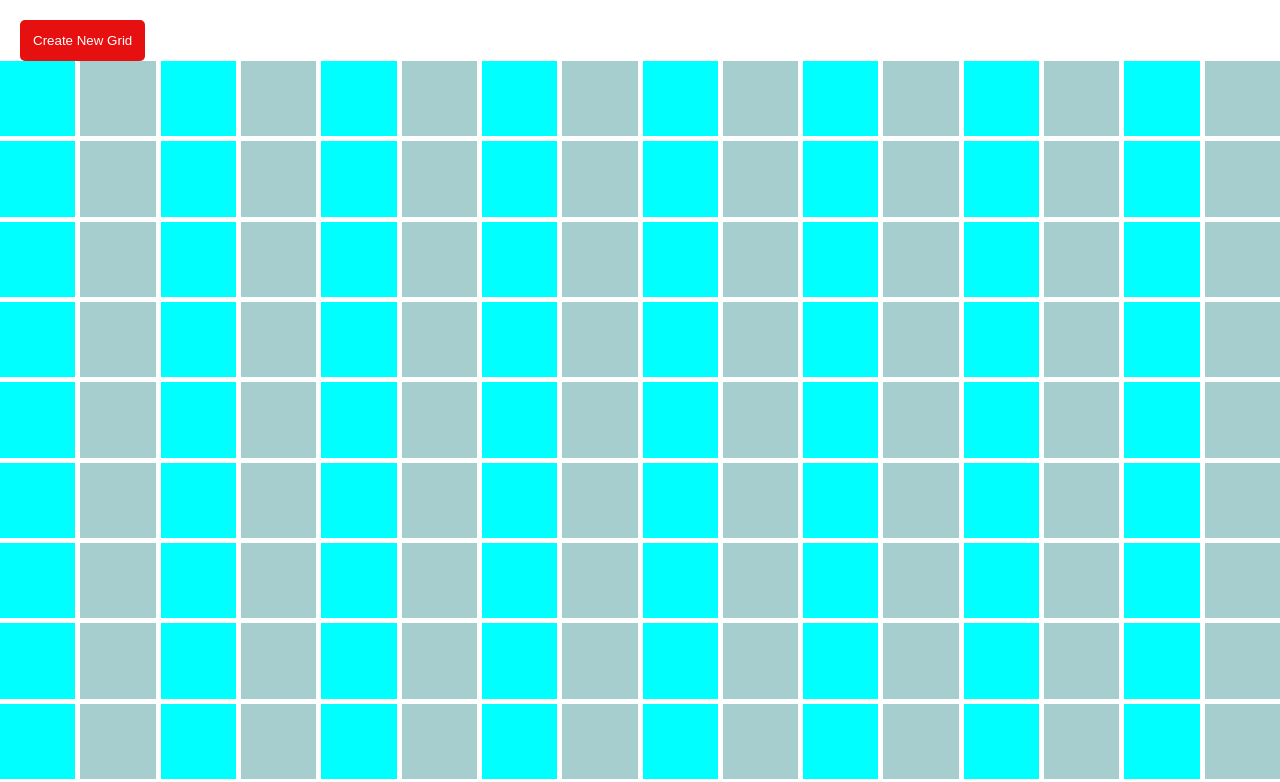
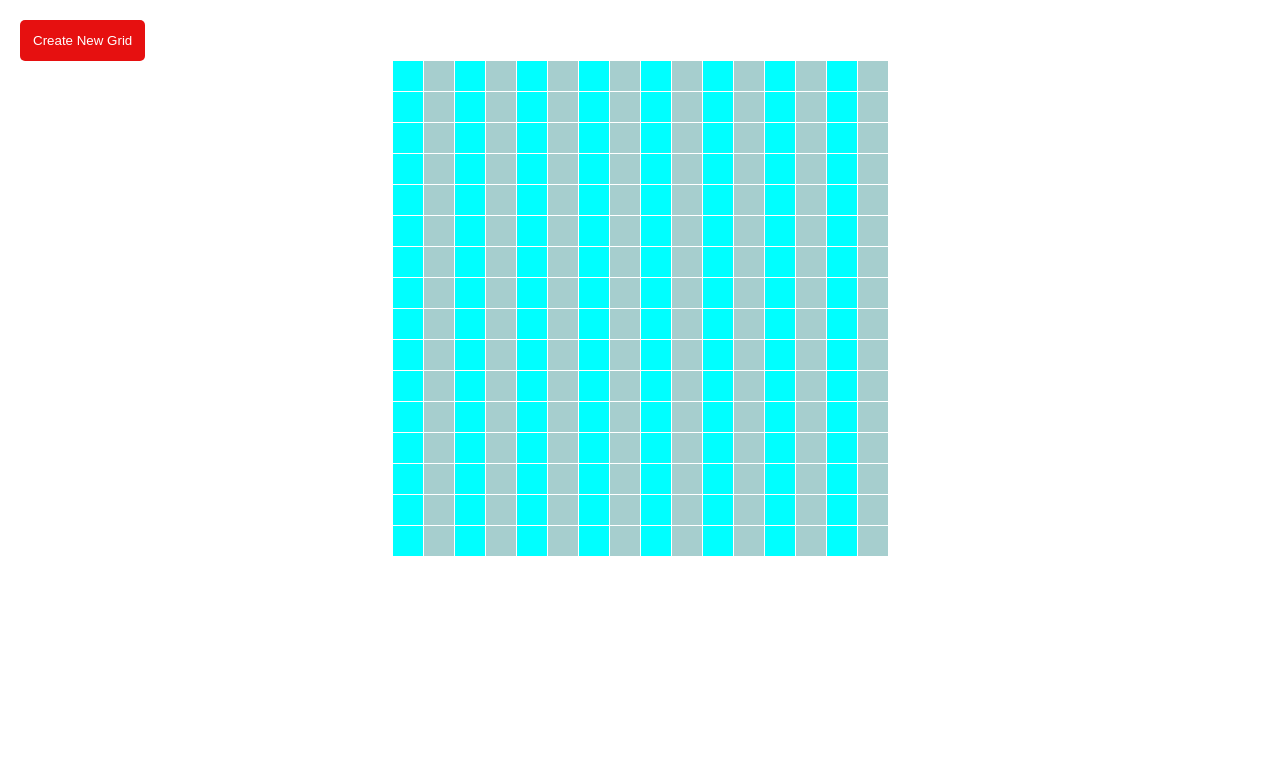
Before and after one commit to josphatotieno/Etch-A-Sketch, a plain HTML site: page index.html in a window 1280 px wide. Shown: the top 782 px of the page. Drawn offline with Linux system fonts and the light colour scheme.

Commit message:
Update style.css

```diff
--- a/style.css
+++ b/style.css
@@ -17,12 +17,9 @@
 
 #square-wrapper {
     display: grid;
-    grid-template-columns: repeat(16,1fr);
-    /* width: 256px;
-    height: 256px;
-    display: flex;
-    flex-wrap: wrap; */
-    gap: 5px;
+    grid-template-columns: repeat(16,30px);
+    gap: 1px;
+    place-content: center;
 }
 
 .square,
@@ -31,16 +28,8 @@
     height: 30px;
     width: 30px;
     background-color: aqua;
-    /* aspect-ratio: 1; */
-    padding-bottom: 100%;
-    padding-right: 100%;
 }
 
 .square:nth-child(even) {
     background-color: rgb(166, 206, 206);
 }
-
-/* .square:hover {
-    cursor: pointer;
-    background-color: black;
-} */
```
